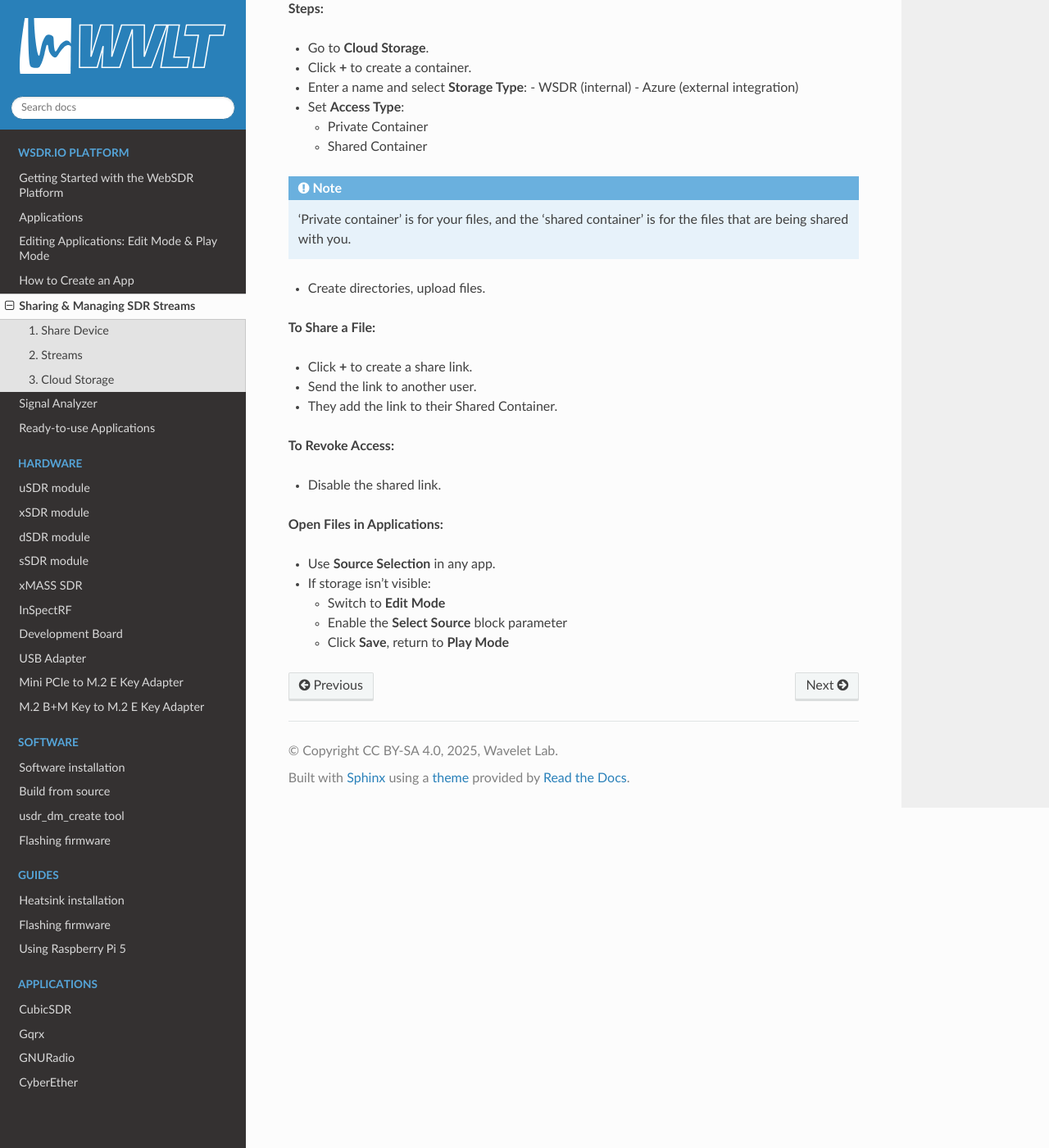
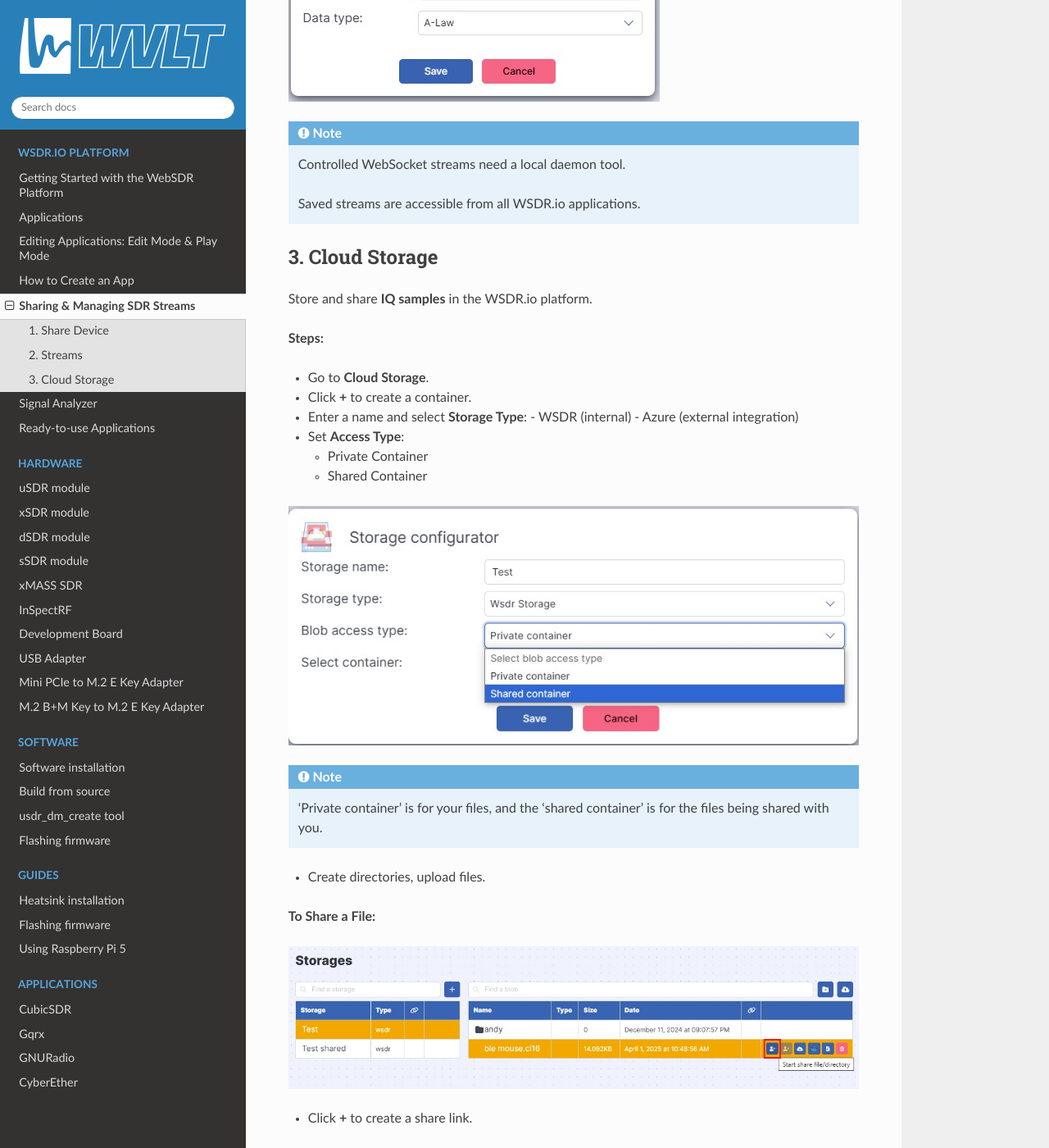
Before and after one commit to wavelet-lab/docs, a Sphinx documentation site: the page built from source/intro/sharing_and_streams.rst, in a window 1280 px wide and 1400 px high, scrolled down 1515 px. Shown: the whole window at 82% size. Built offline with Sphinx 7.4.7 and the Read the Docs theme 3.1.0, drawn with Linux system fonts in a browser that asks for light colours; some of the changed lines change nothing that is shown; some of the changed text lies outside the part shown.

Commit message:
Update sharing_and_streams.rst

```diff
--- a/source/intro/sharing_and_streams.rst
+++ b/source/intro/sharing_and_streams.rst
@@ -24,8 +24,11 @@
 - Open **Applications**, select **Share Device**.
 - Choose an SDR Source (USB device, network stream).
 - Configure Parameters (frequency, bandwidth, gain).
-- Copy and share the **Device Stream URL**.
+- Copy and share the **Device Stream URL** with another users.
 - Click **Run** to start streaming.
+
+.. image:: ../_static/wsdr/share_d.jpg
+   :alt:
 
 .. note::
    Any WSDR.io application can generate a stream.
@@ -34,7 +37,7 @@
 2. Streams
 ----------
 
-The **Streams** app saves incoming SDR streams for reuse.
+The **Streams** tab saves incoming SDR streams.
 
 **Steps to Create a Stream:**
 
@@ -49,6 +52,9 @@
   - WebSocket with Control
 
 - Ensure **Data Type** matches original stream.
+
+.. image:: ../_static/wsdr/stream_c.jpg
+   :alt:
 
 .. note::
    Controlled WebSocket streams need a local daemon tool.
@@ -74,17 +80,26 @@
 
   - Shared Container
 
+.. image:: ../_static/wsdr/storage_container.jpg
+   :alt:
+
 .. note::
- ‘Private container’ is for your files, and the ‘shared container’ is for the files that are being shared with you.
+ ‘Private container’ is for your files, and the ‘shared container’ is for the files being shared with you.
+
 
 
 - Create directories, upload files.
 
 **To Share a File:**
 
+.. image:: ../_static/wsdr/share_file.jpg
+
 - Click **+** to create a share link.
+.. image:: ../_static/wsdr/share_file_2.jpg
+
 - Send the link to another user.
-- They add the link to their Shared Container.
+- They added the link to their shared container in cloud storage.
+.. image:: ../_static/wsdr/shared_file_link.jpg
 
 **To Revoke Access:**
 
@@ -93,10 +108,15 @@
 **Open Files in Applications:**
 
 - Use **Source Selection** in any app.
+.. image:: ../_static/wsdr/shared_file_stream.jpg
+
 - If storage isn't visible:
 
   - Switch to **Edit Mode**
 
-  - Enable the **Select Source** block parameter
+  - Enable **Storages** parameter in SourceSelect block
 
   - Click **Save**, return to **Play Mode**
+
+.. image:: ../_static/wsdr/storage_enb.jpg
+.. image:: ../_static/wsdr/storage_added.jpg
```
